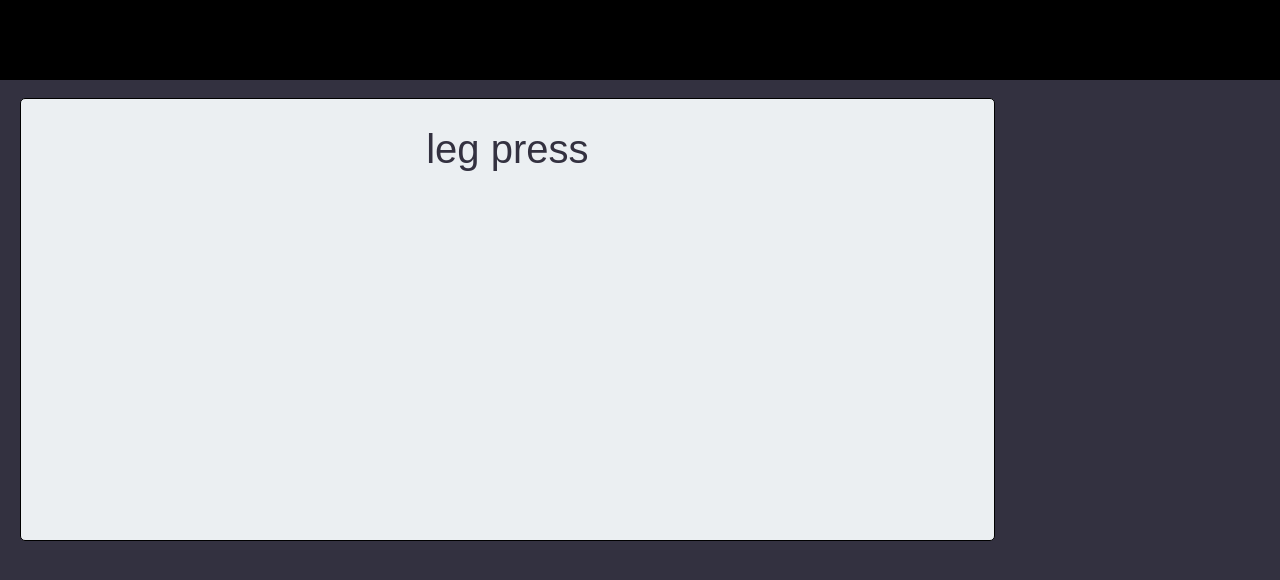
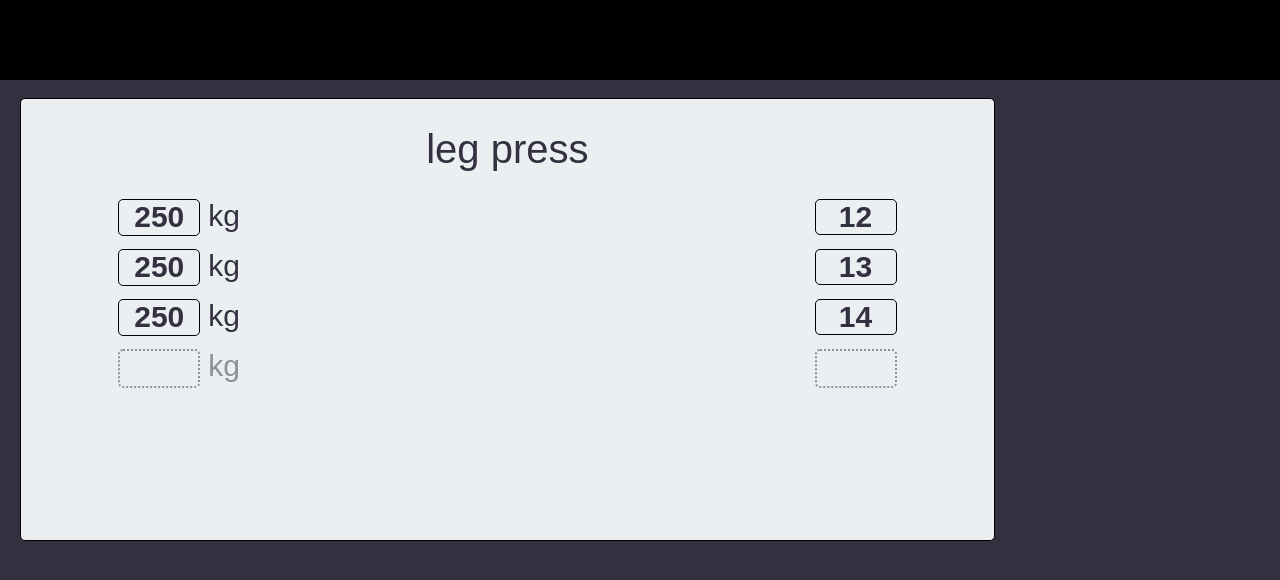
Before and after one commit to HaCK3R322/TrainingTracker-frontend, a React (Create React App) app: page /training in a window 1280 px wide. Shown: the top 580 px of the page. Built offline with nearby package versions, Linux system fonts and the light colour scheme.

Commit message:
apisndajnd

```diff
--- a/src/components/trainingpage/ExerciseCard.jsx
+++ b/src/components/trainingpage/ExerciseCard.jsx
@@ -1,12 +1,81 @@
-import React from 'react';
+import React, {useState} from 'react';
+import '../../style/trainingpage/finishedsetelement.css'
+import '../../style/trainingpage/unfinishedsetelement.css'
+
+const FinishedSetElement = ({amount, units, reps, index}) => {
+    function calcSetTopValue(index) {
+        let nameDivSize = 100; //px
+        let betweenSetsSpace = 15; //px
+        let selfSize = 35; //px
+
+        let prevSetsSize = index * (betweenSetsSpace + selfSize);
+
+        let resultTopValue = `${nameDivSize}px + ${prevSetsSize}px`
+        // alert(`for index ${index} = ${resultTopValue}`)
+        return `calc(${resultTopValue})`;
+    }
+
+    return(
+        <div className={"set-div"}
+             style={{top: calcSetTopValue(index)}}
+        >
+            <div className={"amount"}>
+                <b>{amount}</b>
+            </div>
+
+            <div className={"units-container-div"}>
+                {units}
+            </div>
+
+            <div className={"reps"}>
+                <b>{reps}</b>
+            </div>
+        </div>
+    )
+}
+
+const UnfinishedSetElement = ({index, units}) => {
+    function calcSetTopValue(index) {
+        let nameDivSize = 100; //px
+        let betweenSetsSpace = 15; //px
+        let selfSize = 35; //px
+
+        let prevSetsSize = index * (betweenSetsSpace + selfSize);
+
+        let resultTopValue = `${nameDivSize}px + ${prevSetsSize}px`
+        // alert(`for index ${index} = ${resultTopValue}`)
+        return `calc(${resultTopValue})`;
+    }
+
+    return(
+        <div className={"unfinished-set-div"}
+             style={{top: calcSetTopValue(index)}}
+        >
+            <div className={"amount"}/>
+            <div className={"units-container-div"}>
+                {units}
+            </div>
+            <div className={"reps"}/>
+        </div>
+    )
+}
 
 const ExerciseCard = ({name, units, sets}) => {
+    let [xShift, setXShift] = useState(0);
+    let [yShift, setYShift] = useState(0);
+
     return (
         <div>
             <div className={"exercise-card"}>
                 <div className={"exercise-name-div"}>
                     <p>{name}</p>
                 </div>
+
+                <FinishedSetElement index={0} amount={250} units={"kg"} reps={12}/>
+                <FinishedSetElement index={1} amount={250} units={"kg"} reps={13}/>
+                <FinishedSetElement index={2} amount={250} units={"kg"} reps={14}/>
+
+                <UnfinishedSetElement index={3} units={"kg"}/>
             </div>
         </div>
     );
--- /dev/null
+++ b/src/style/trainingpage/finishedsetelement.css
@@ -0,0 +1,38 @@
+.set-div {
+    position: absolute;
+    width: 100%;
+    left: 0;
+    height: 35px;
+    font-family: var(--training-tracker-font-family);
+    font-size: 30px;
+    text-align: center;
+    color: var(--main-color);
+
+}
+
+.set-div .amount {
+    position: absolute;
+    height: 100%;
+
+    width: 80px;
+    left: 10%;
+    border: 1px solid black;
+    border-radius: 5px;
+}
+
+.set-div .units-container-div {
+    position: absolute;
+    height: 100%;
+
+    width: 35px;
+    text-align: left;
+    left: calc(10% + 80px + 10px);
+}
+
+.set-div .reps {
+    position: absolute;
+    width: 80px;
+    right: 10%;
+    border: 1px solid black;
+    border-radius: 5px;
+}
--- /dev/null
+++ b/src/style/trainingpage/unfinishedsetelement.css
@@ -0,0 +1,41 @@
+.unfinished-set-div {
+    position: absolute;
+    width: 100%;
+    left: 0;
+    height: 35px;
+    font-family: var(--training-tracker-font-family);
+    font-size: 30px;
+    color: var(--main-color);
+}
+
+.unfinished-set-div .amount {
+    position: absolute;
+    height: 100%;
+
+    width: 78px;
+    left: 10%;
+    border-radius: 5px;
+    border: 2px dotted var(--main-color);
+    opacity: 0.5;
+}
+
+.unfinished-set-div .units-container-div {
+    position: absolute;
+    height: 100%;
+
+    width: 35px;
+    text-align: left;
+    left: calc(10% + 80px + 10px);
+
+    opacity: 0.5;
+}
+
+.unfinished-set-div .reps {
+    position: absolute;
+    height: 100%;
+    width: 78px;
+    right: 10%;
+    border-radius: 5px;
+    border: 2px dotted var(--main-color);
+    opacity: 0.5;
+}
```
